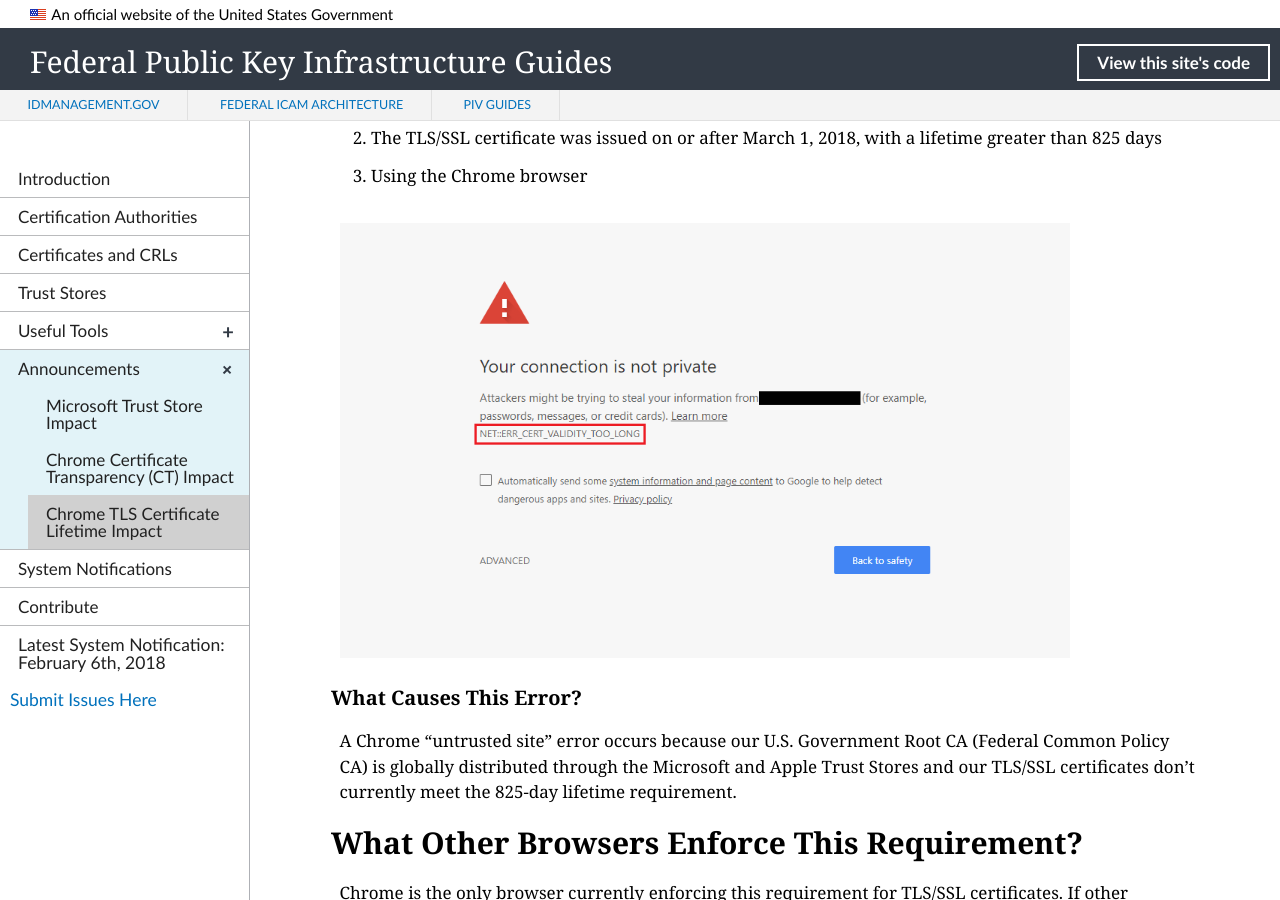
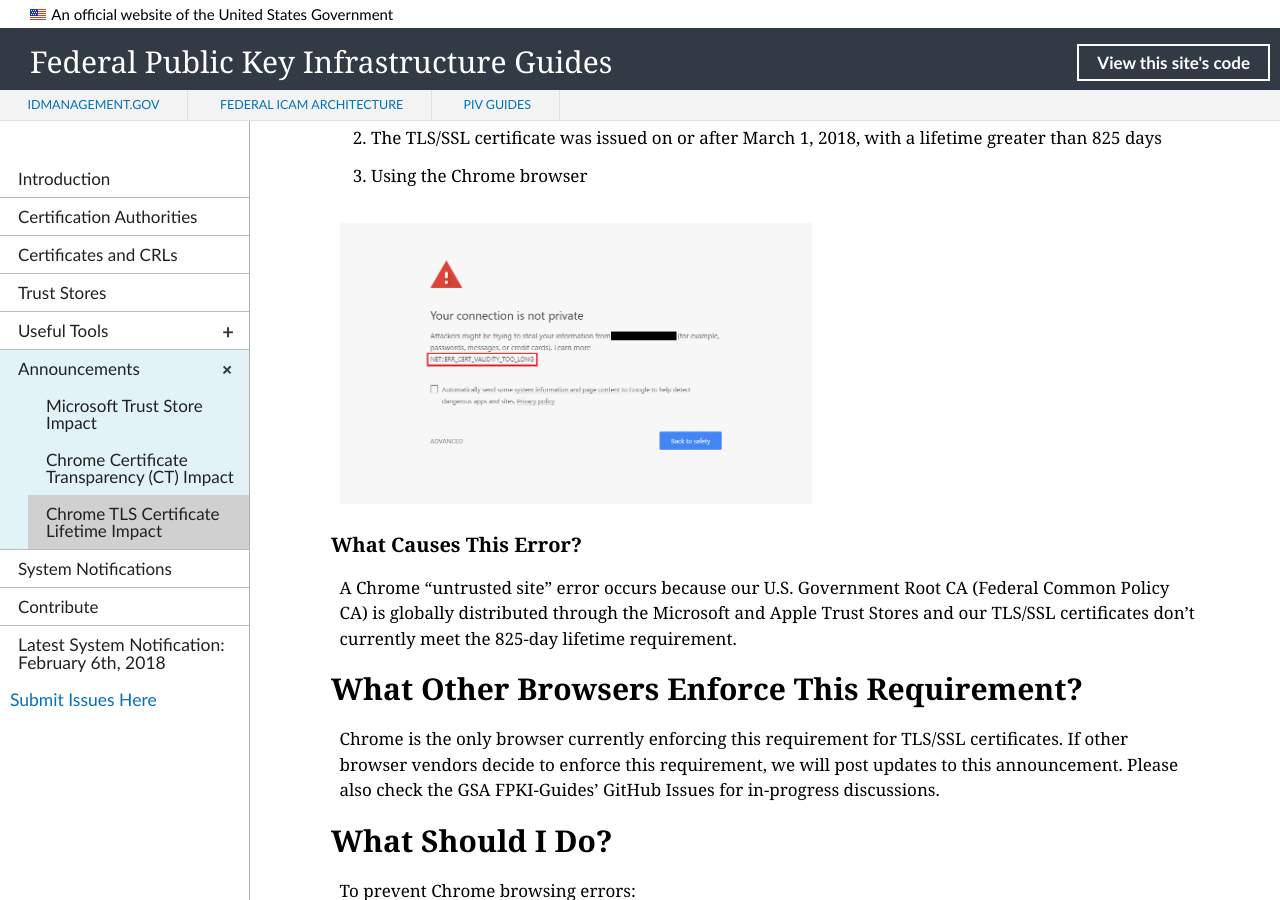
Before and after one commit to GSA/fpki-guides, a Jekyll site: the page built from _announcements/03_chrome_ballot_193.md, in a window 1280 px wide and 900 px high, scrolled down 646 px. Built offline with Jekyll 4.4.1, drawn with Linux system fonts in a browser that asks for light colours; nearby versions of some CDN libraries; library files that are not in the unit come from our copies.

Commit message:
Update 03_chrome_ballot_193.md
Resize screen capture

```diff
--- a/_announcements/03_chrome_ballot_193.md
+++ b/_announcements/03_chrome_ballot_193.md
@@ -23,7 +23,7 @@ A government user will receive an "untrusted site" error when browsing to an int
 2. The TLS/SSL certificate was issued on or after March 1, 2018, with a lifetime greater than 825 days
 3. Using the Chrome browser
 
-![Chrome Error Screen]({{site.baseurl}}/img/google_ballot193_hot_topic_error.png){:style="width:85%;float:center;"}
+![Chrome Error Screen]({{site.baseurl}}/img/google_ballot193_hot_topic_error.png){:style="width:55%;float:center;"}
 
 ### What Causes This Error?<!--I think we've already covered most of this above in What Will Be Impacted except the Trust Store issue. How does the distribution of COMMON from MS and Apple figure into the errors? Add to previous section?  Suggesting deleting this section.-->
 A Chrome "untrusted site" error occurs because our U.S. Government Root CA (Federal Common Policy CA) is globally distributed through the Microsoft and Apple Trust Stores<!--Should we remove the COMMON and Trust Stores issue? When COMMON is removed, then what?--> and our TLS/SSL certificates don't currently meet the 825-day lifetime requirement.
```
